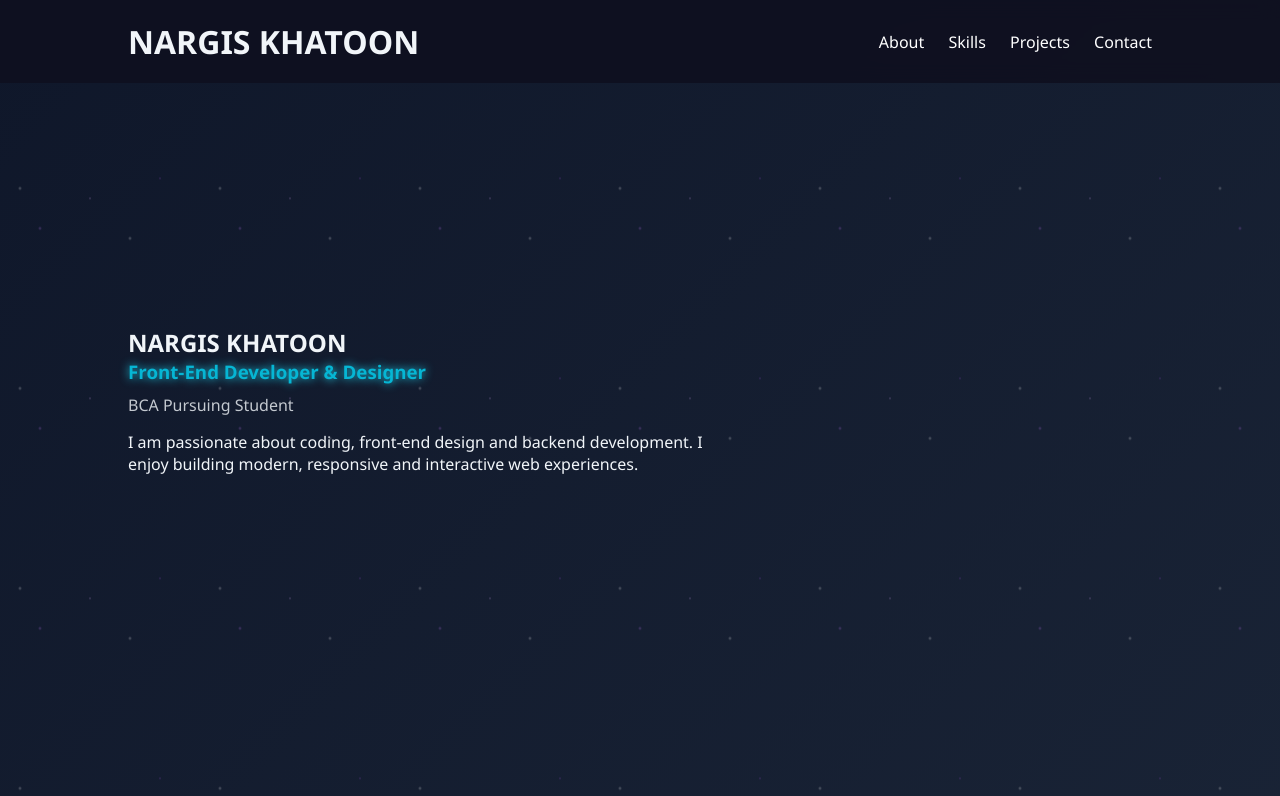
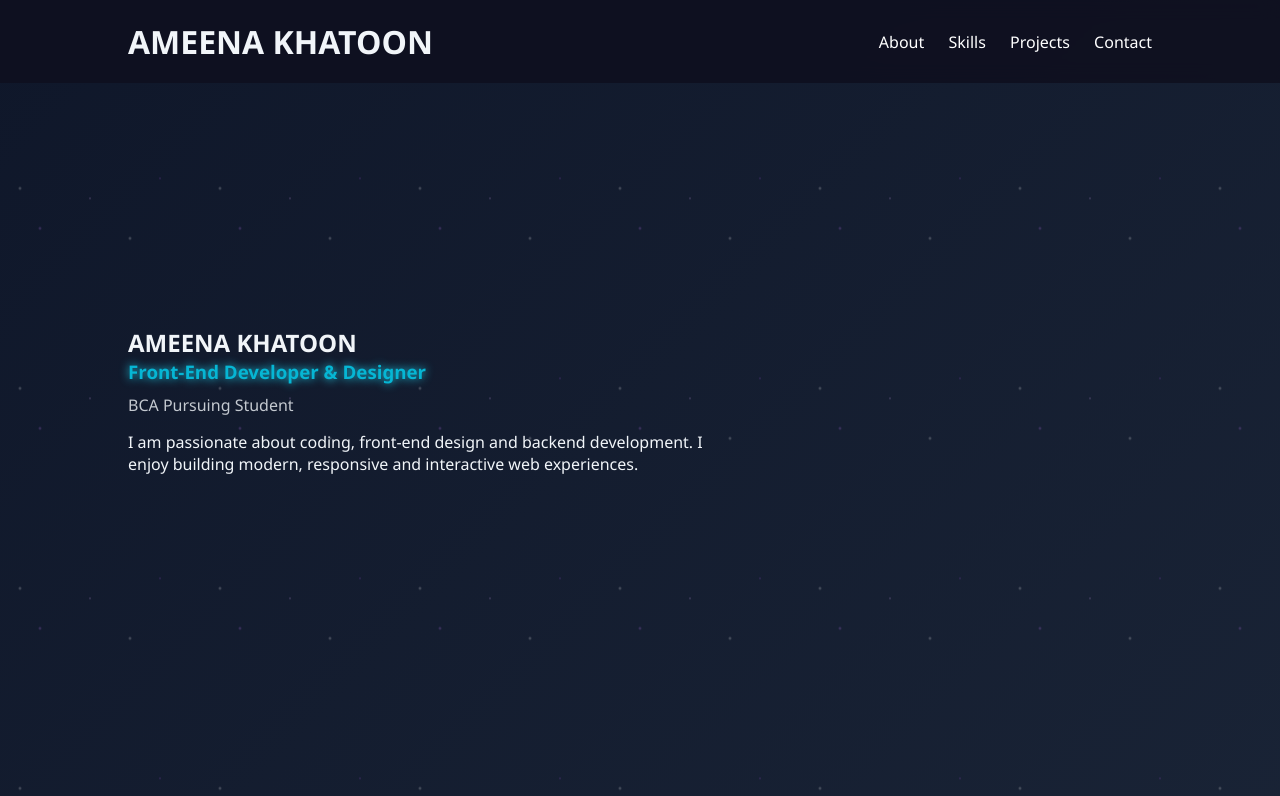
Before and after one commit to nargis-27kh/animated-rotary-phone, a plain HTML site: page index.html in a window 1280 px wide. Shown: the top 796 px of the page. Drawn offline with Linux system fonts and the light colour scheme.

Commit message:
Update index.html

```diff
--- a/index.html
+++ b/index.html
@@ -3,7 +3,7 @@
 
 <head>
     <meta charset="UTF-8">
-    <title>NARGIS KHATOON</title>
+    <title>AMEENA KHATOON</title>
     <meta name="viewport" content="width=device-width, initial-scale=1.0">
 
     <!-- Font Awesome Icons -->
@@ -15,7 +15,7 @@
 <body>
 
     <header>
-        <h1>NARGIS <span>KHATOON</span></h1>
+        <h1>AMEENA <span>KHATOON</span></h1>
         <nav>
             <a href="#about">About</a>
             <a href="#skills">Skills</a>
@@ -25,7 +25,7 @@
     </header>
 
     <section class="hero">
-        <h1>NARGIS KHATOON</h1>
+        <h1>AMEENA KHATOON</h1>
         <h3><span id="typing"></span></h3>
         <p class="subtitle">BCA Pursuing Student</p>
         <p class="tagline">
@@ -108,7 +108,7 @@
     </section>
 
     <footer>
-        © 2026 NARGIS KHATOON | All Rights Reserved
+        © 2026 AMEENA KHATOON | All Rights Reserved
     </footer>
     <script type="module">
         import { initializeApp } from "https://www.gstatic.com/firebasejs/12.9.0/firebase-app.js";
```
